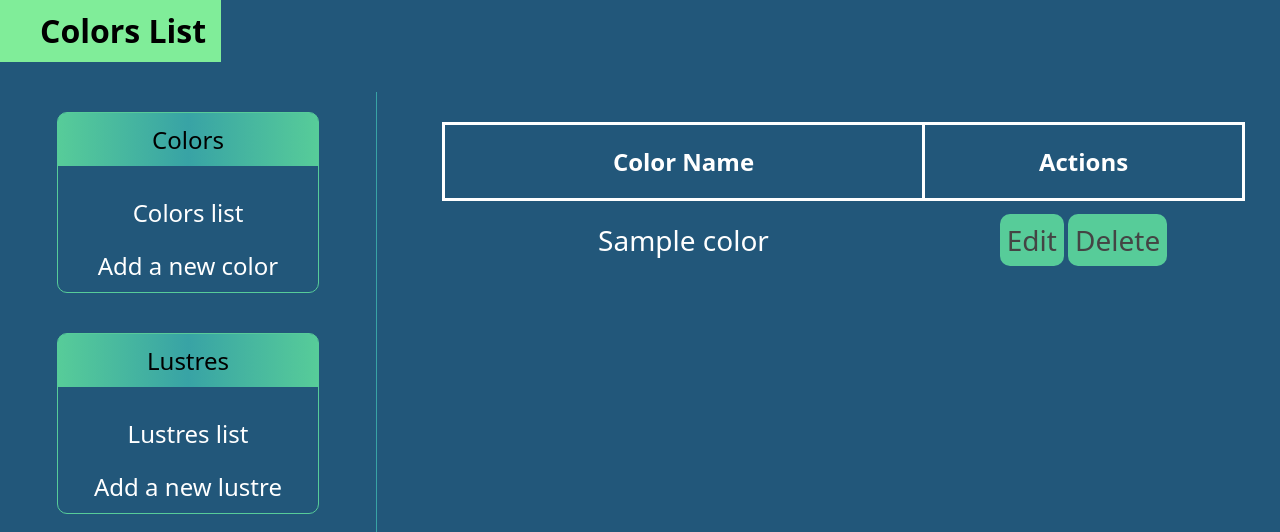
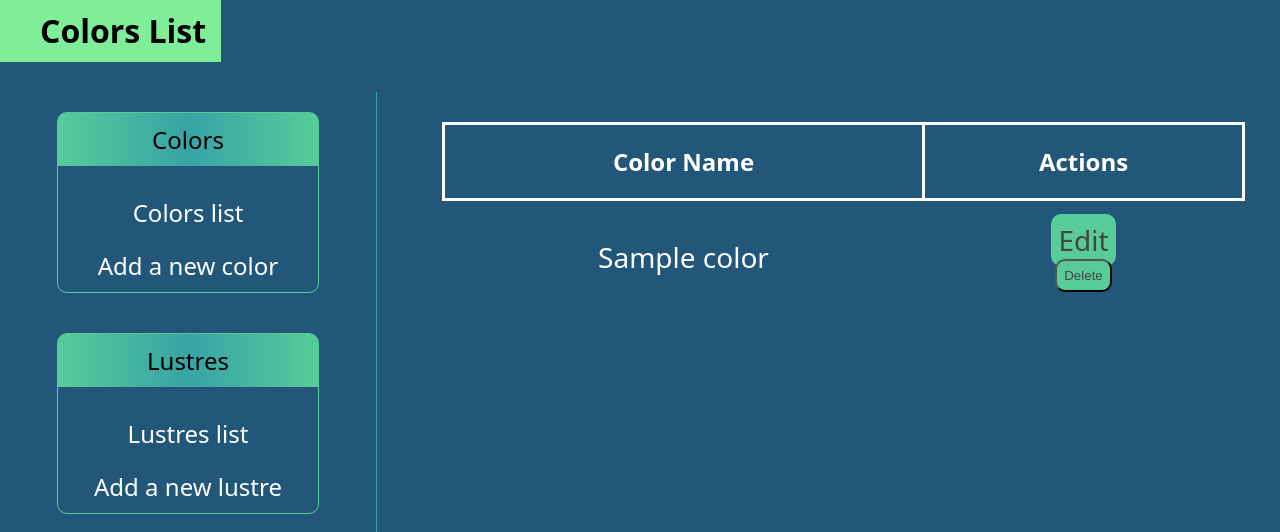
Before and after one commit to KZ-68/ProjectMinerals, a Symfony app: template templates/admin/color/colors_list.html.twig in a window 1280 px wide. Shown: the part 179-711 px from the top of the page. Run offline with Twig, Linux system fonts and the light colour scheme; the template is opened without the code that fills it: most values are stand-ins (such as "Sample title", 1, 10 or a date in 2020); some libraries are stand-ins or nearby versions.

Commit message:
feat:add csrf token protection on delete for Color

```diff
--- a/templates/admin/color/colors_list.html.twig
+++ b/templates/admin/color/colors_list.html.twig
@@ -27,8 +27,14 @@
               <tr>
                 <td><a href="{{path('show_color', {'slug': color.slug})}}">{{color.name}}</a></td>
                 <td>
-                    <a class="edit-btn" href="{{ path('app_admin_edit_color', {'slug': color.slug}) }}" aria-label="Edit">Edit</a>
-                    <a class="delete-btn" href="{{ path('app_admin_delete_color', {'slug': color.slug}) }}" aria-label="Delete">Delete</a>
+                    <div class="actions">
+                      <a class="edit-btn" href="{{ path('app_admin_edit_color', {'slug': color.slug}) }}" aria-label="Edit">Edit</a>
+                      <form action="{{ path('app_admin_delete_color', {id: color.id}) }}" method="post">
+                        <input type="hidden" name="_token" value="{{ csrf_token('delete' ~ color.id) }}"/>
+                        <button class="delete-btn">Delete</button>
+                      </form>
+                    </div>
+
                 </td>
               </tr>
               {% endfor %}
```
